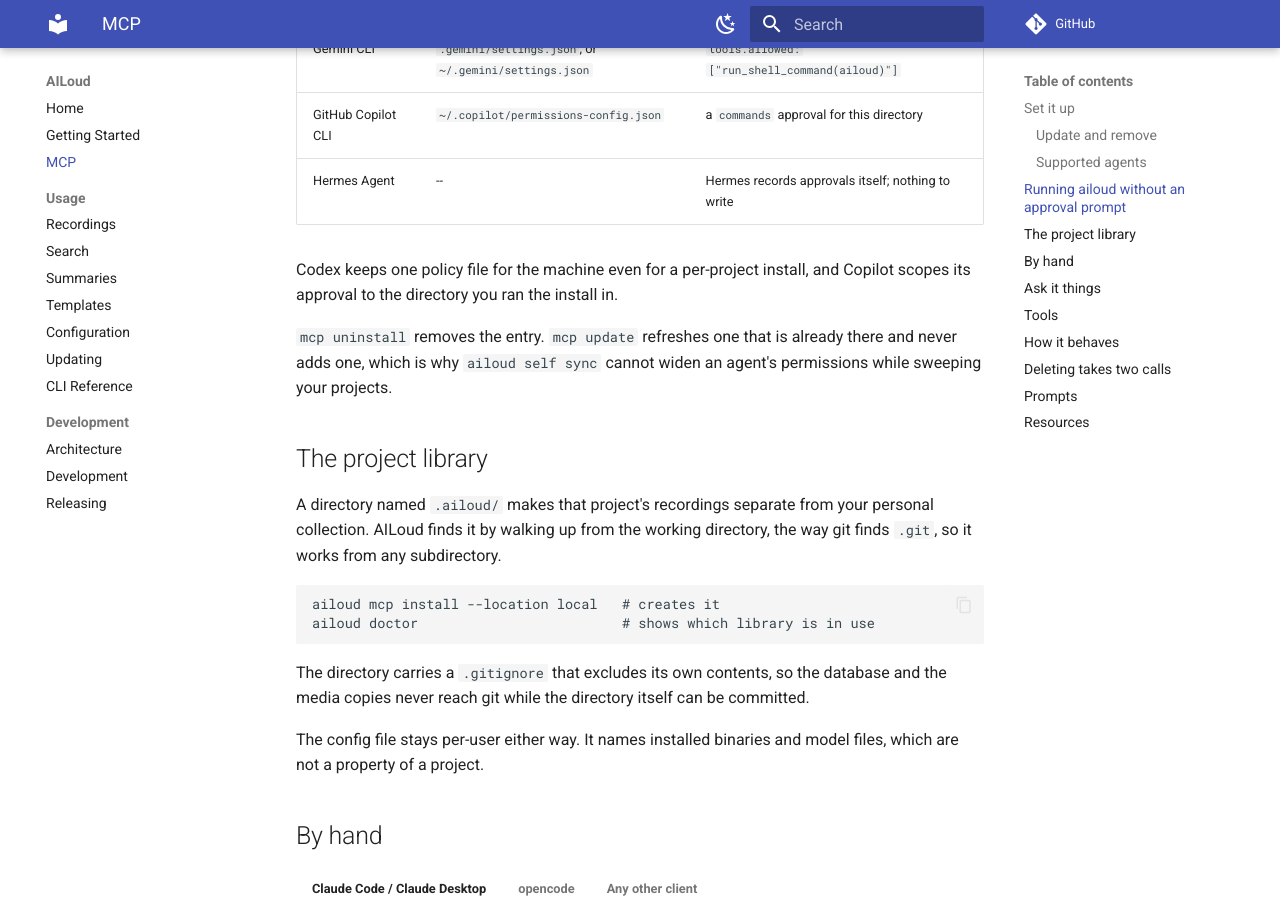
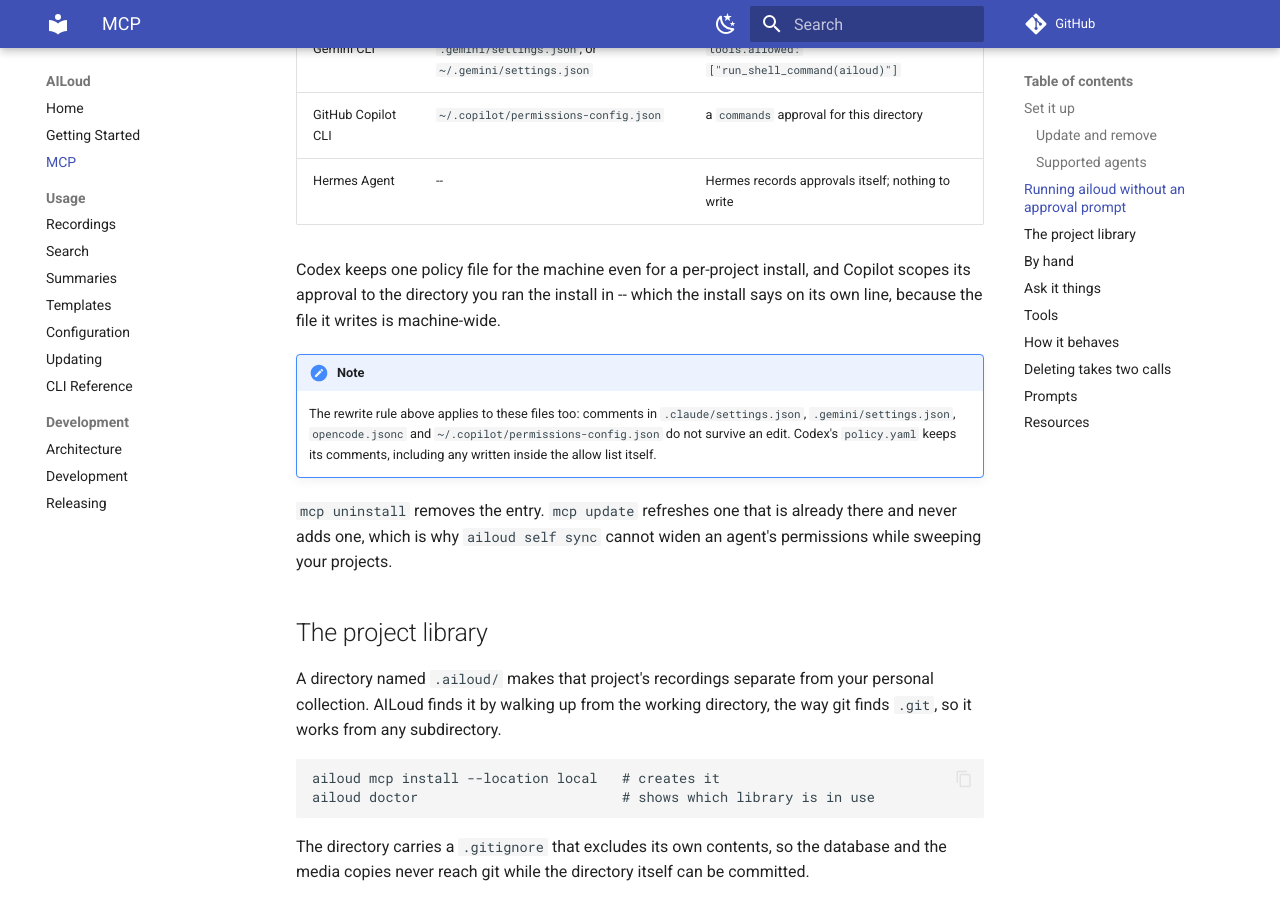
Before and after one commit to lorem-dev/ailoud, an MkDocs documentation site: the page built from docs/mcp.md, in a window 1280 px wide and 900 px high, scrolled down 2640 px. Built offline with MkDocs 1.6.1 and Material for MkDocs 9.7.7, drawn with Linux system fonts in a browser that asks for light colours; comment, search, counter and statistics services are not loaded; the version menu is left out.

Commit message:
docs: note that the allow-list files lose their comments too
The rewrite caveat was written for the MCP config alone, but the same
parse-and-reserialise now runs over `.claude/settings.json`,
`.gemini/settings.json` and Copilot's permissions file. Also says that
`mcp install` reports the directory a Copilot grant covers.

```diff
--- a/docs/mcp.md
+++ b/docs/mcp.md
@@ -113,7 +113,16 @@
 | Hermes Agent       | --                                                       | Hermes records approvals itself; nothing to write           |
 
 Codex keeps one policy file for the machine even for a per-project install, and
-Copilot scopes its approval to the directory you ran the install in.
+Copilot scopes its approval to the directory you ran the install in -- which
+the install says on its own line, because the file it writes is machine-wide.
+
+!!! note
+
+    The rewrite rule above applies to these files too: comments in
+    `.claude/settings.json`, `.gemini/settings.json`, `opencode.jsonc` and
+    `~/.copilot/permissions-config.json` do not survive an edit. Codex's
+    `policy.yaml` keeps its comments, including any written inside the allow
+    list itself.
 
 `mcp uninstall` removes the entry. `mcp update` refreshes one that is already
 there and never adds one, which is why `ailoud self sync` cannot widen an
```
